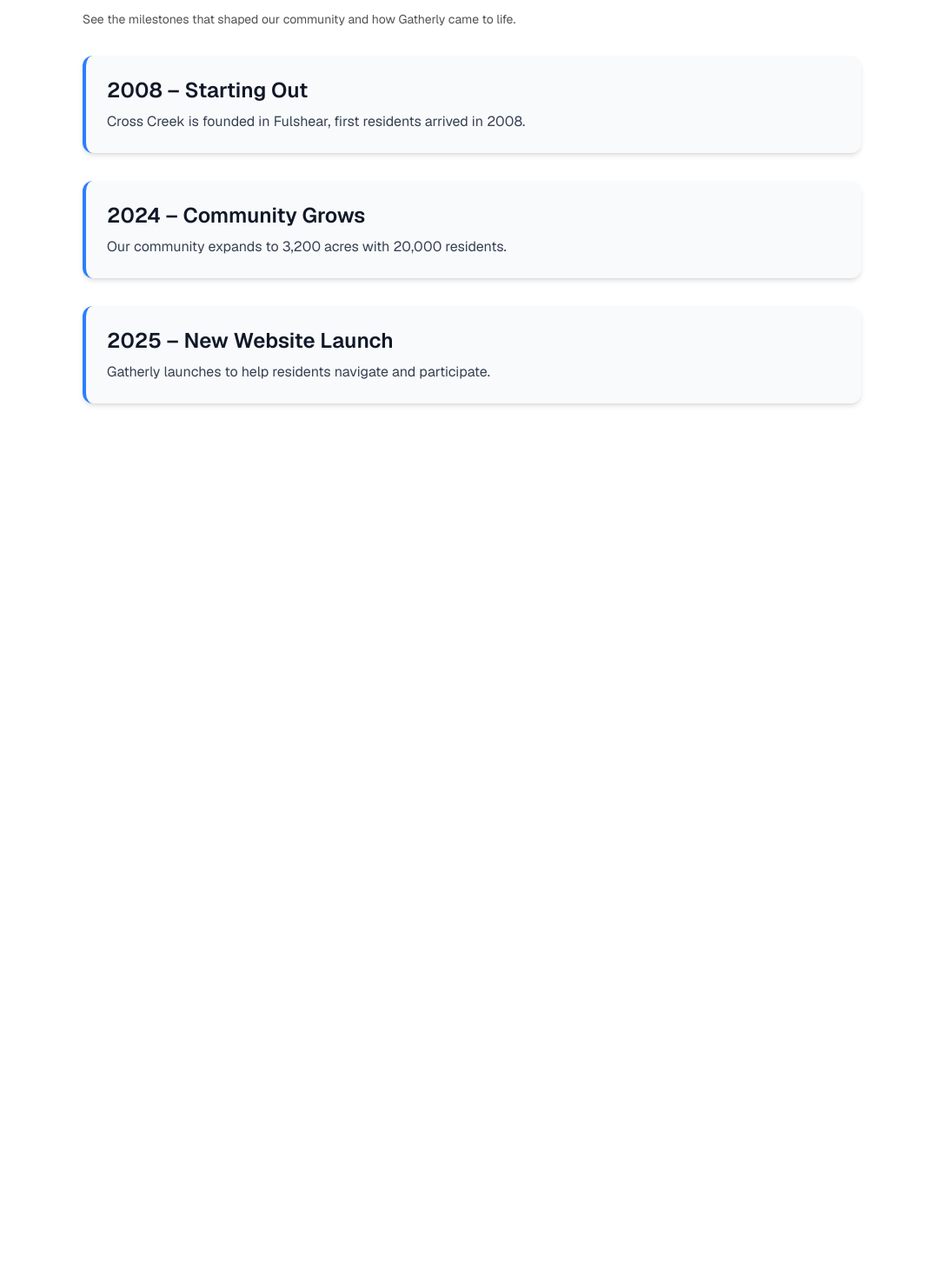
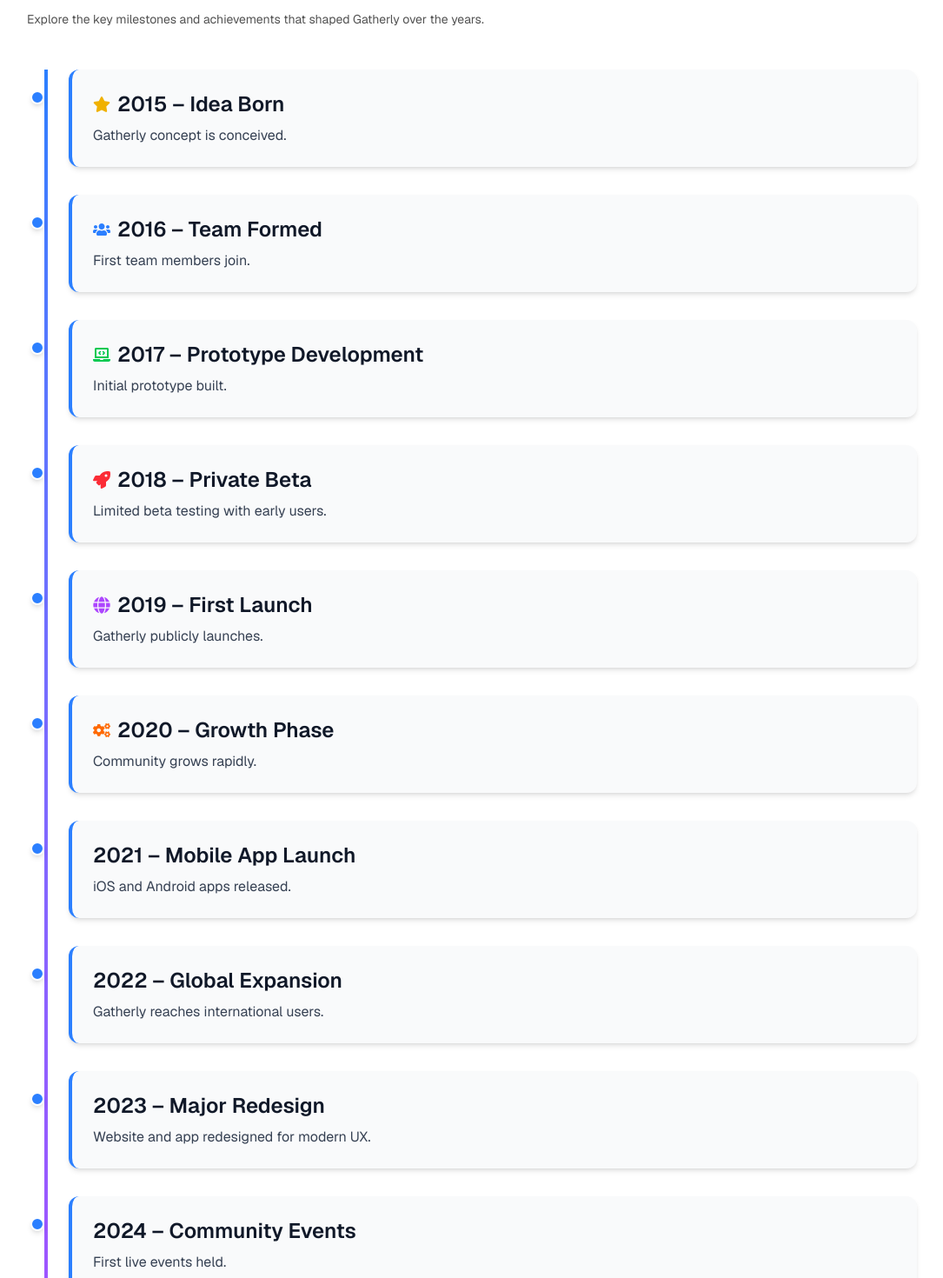
Before and after one commit to TSA-Group/tsa_group_starter, a Next.js app: page /history in a window 1280 px wide. Shown: the part 260-1730 px from the top of the page at 87% size, without its empty margins (97-1182 px from the left). Before the commit the page ends 896 px from the top, so only its background shows below. Built offline with nearby package versions, Linux system fonts and the light colour scheme.

Commit message:
Update page.tsx

```diff
--- a/app/history/page.tsx
+++ b/app/history/page.tsx
@@ -1,50 +1,220 @@
 // app/history/page.tsx
-import React from "react";
+"use client";
+
+import { useState } from "react";
+import { motion, AnimatePresence } from "framer-motion";
+import {
+  FaStar,
+  FaRocket,
+  FaUsers,
+  FaGlobe,
+  FaLaptopCode,
+  FaCogs,
+} from "react-icons/fa";
 
 export const metadata = {
   title: "History | Gatherly",
-  description: "Our community history and milestones",
+  description: "Timeline of milestones that shaped Gatherly",
 };
 
-// Sample history data
-const historyData = [
+type Milestone = {
+  year: number;
+  title: string;
+  description: string;
+  details?: string[];
+  icon?: JSX.Element;
+};
+
+const historyData: Milestone[] = [
   {
-    year: 2008,
-    title: "Starting Out",
-    description: "Cross Creek is founded in Fulshear, first residents arrived in 2008.",
+    year: 2015,
+    title: "Idea Born",
+    description: "Gatherly concept is conceived.",
+    details: [
+      "Founder brainstorms app idea for community engagement",
+      "Initial sketches and wireframes created",
+    ],
+    icon: <FaStar className="text-yellow-500 w-5 h-5 inline-block mr-2" />,
+  },
+  {
+    year: 2016,
+    title: "Team Formed",
+    description: "First team members join.",
+    details: [
+      "Core developers onboarded",
+      "Designers and UX specialists hired",
+      "First planning meetings",
+    ],
+    icon: <FaUsers className="text-blue-500 w-5 h-5 inline-block mr-2" />,
+  },
+  {
+    year: 2017,
+    title: "Prototype Development",
+    description: "Initial prototype built.",
+    details: [
+      "Basic features implemented",
+      "Internal testing begins",
+      "Feedback collected",
+    ],
+    icon: <FaLaptopCode className="text-green-500 w-5 h-5 inline-block mr-2" />,
+  },
+  {
+    year: 2018,
+    title: "Private Beta",
+    description: "Limited beta testing with early users.",
+    details: [
+      "Collected user feedback",
+      "Improved usability and interface",
+      "Began marketing strategy",
+    ],
+    icon: <FaRocket className="text-red-500 w-5 h-5 inline-block mr-2" />,
+  },
+  {
+    year: 2019,
+    title: "First Launch",
+    description: "Gatherly publicly launches.",
+    details: [
+      "Website goes live",
+      "First 1000 users join",
+      "Media coverage received",
+    ],
+    icon: <FaGlobe className="text-purple-500 w-5 h-5 inline-block mr-2" />,
+  },
+  {
+    year: 2020,
+    title: "Growth Phase",
+    description: "Community grows rapidly.",
+    details: [
+      "10,000+ users onboarded",
+      "New features added",
+      "Mobile app development begins",
+    ],
+    icon: <FaCogs className="text-orange-500 w-5 h-5 inline-block mr-2" />,
+  },
+  {
+    year: 2021,
+    title: "Mobile App Launch",
+    description: "iOS and Android apps released.",
+    details: [
+      "Smooth cross-platform experience",
+      "Push notifications implemented",
+      "Community engagement doubled",
+    ],
+  },
+  {
+    year: 2022,
+    title: "Global Expansion",
+    description: "Gatherly reaches international users.",
+    details: [
+      "New languages supported",
+      "Server infrastructure scaled",
+      "Community ambassadors recruited worldwide",
+    ],
+  },
+  {
+    year: 2023,
+    title: "Major Redesign",
+    description: "Website and app redesigned for modern UX.",
+    details: [
+      "New branding and color scheme",
+      "Performance optimization",
+      "Accessibility improvements",
+    ],
   },
   {
     year: 2024,
-    title: "Community Grows",
-    description: "Our community expands to 3,200 acres with 20,000 residents.",
+    title: "Community Events",
+    description: "First live events held.",
+    details: [
+      "Workshops and meetups organized",
+      "Partnerships with local organizations",
+      "User-generated content initiatives",
+    ],
   },
   {
     year: 2025,
-    title: "New Website Launch",
-    description: "Gatherly launches to help residents navigate and participate.",
+    title: "AI Integration",
+    description: "AI tools integrated for personalized experiences.",
+    details: [
+      "Smart recommendations for events",
+      "AI-powered community moderation",
+      "Enhanced analytics for admins",
+    ],
+  },
+  {
+    year: 2026,
+    title: "Future Plans",
+    description: "Preparing for next-gen features.",
+    details: [
+      "VR/AR experiences in beta",
+      "Global user base projected to double",
+      "Focus on sustainability and accessibility",
+    ],
   },
 ];
 
 export default function HistoryPage() {
+  const [openYear, setOpenYear] = useState<number | null>(null);
+
   return (
     <div className="min-h-screen bg-white px-6 pt-28 pb-16">
-      <div className="mx-auto max-w-4xl">
-        <h1 className="text-4xl font-bold tracking-tight mb-6 text-gray-900">Our History</h1>
-        <p className="text-sm text-neutral-600 mb-8">
-          See the milestones that shaped our community and how Gatherly came to life.
+      <div className="mx-auto max-w-5xl">
+        <h1 className="text-4xl font-bold tracking-tight mb-6 text-gray-900">
+          Our History
+        </h1>
+        <p className="text-sm text-neutral-600 mb-12">
+          Explore the key milestones and achievements that shaped Gatherly over the years.
         </p>
 
-        <div className="space-y-8">
-          {historyData.map((item) => (
-            <div
+        <div className="relative space-y-8">
+          {/* Gradient vertical timeline line */}
+          <div className="absolute top-0 left-5 w-1 h-full bg-gradient-to-b from-blue-500 to-purple-500"></div>
+
+          {historyData.map((item, index) => (
+            <motion.div
               key={item.year}
-              className="p-6 border-l-4 border-blue-500 bg-gray-50 rounded-xl shadow-md hover:shadow-lg transition-shadow duration-200"
+              layout
+              initial={{ opacity: 0, x: index % 2 === 0 ? -50 : 50 }}
+              whileInView={{ opacity: 1, x: 0 }}
+              viewport={{ once: true, amount: 0.2 }}
+              transition={{ duration: 0.5 }}
+              className={`relative pl-12`}
             >
-              <h2 className="text-2xl font-semibold text-gray-900">
-                {item.year} – {item.title}
-              </h2>
-              <p className="mt-2 text-gray-700">{item.description}</p>
-            </div>
+              <div
+                className="p-6 border-l-4 border-blue-500 bg-gray-50 rounded-xl shadow-md cursor-pointer hover:shadow-xl transition-shadow duration-300"
+                onClick={() => setOpenYear(openYear === item.year ? null : item.year)}
+              >
+                <h2 className="text-2xl font-semibold text-gray-900 flex items-center">
+                  {item.icon && item.icon} {item.year} – {item.title}
+                </h2>
+                <p className="mt-2 text-gray-700">{item.description}</p>
+
+                <AnimatePresence>
+                  {openYear === item.year && (
+                    <motion.ul
+                      initial={{ opacity: 0, height: 0 }}
+                      animate={{ opacity: 1, height: "auto" }}
+                      exit={{ opacity: 0, height: 0 }}
+                      className="mt-4 list-disc list-inside text-gray-700 space-y-1"
+                    >
+                      {item.details?.map((detail, idx) => (
+                        <li key={idx}>{detail}</li>
+                      ))}
+                    </motion.ul>
+                  )}
+                </AnimatePresence>
+              </div>
+
+              {/* Animated timeline dot */}
+              <motion.div
+                layout
+                className="absolute left-1 top-6 w-4 h-4 rounded-full bg-blue-500 border-2 border-white shadow-md"
+                initial={{ scale: 0 }}
+                whileInView={{ scale: 1 }}
+                viewport={{ once: true }}
+                transition={{ duration: 0.4, delay: index * 0.1 }}
+              ></motion.div>
+            </motion.div>
           ))}
         </div>
       </div>
```
